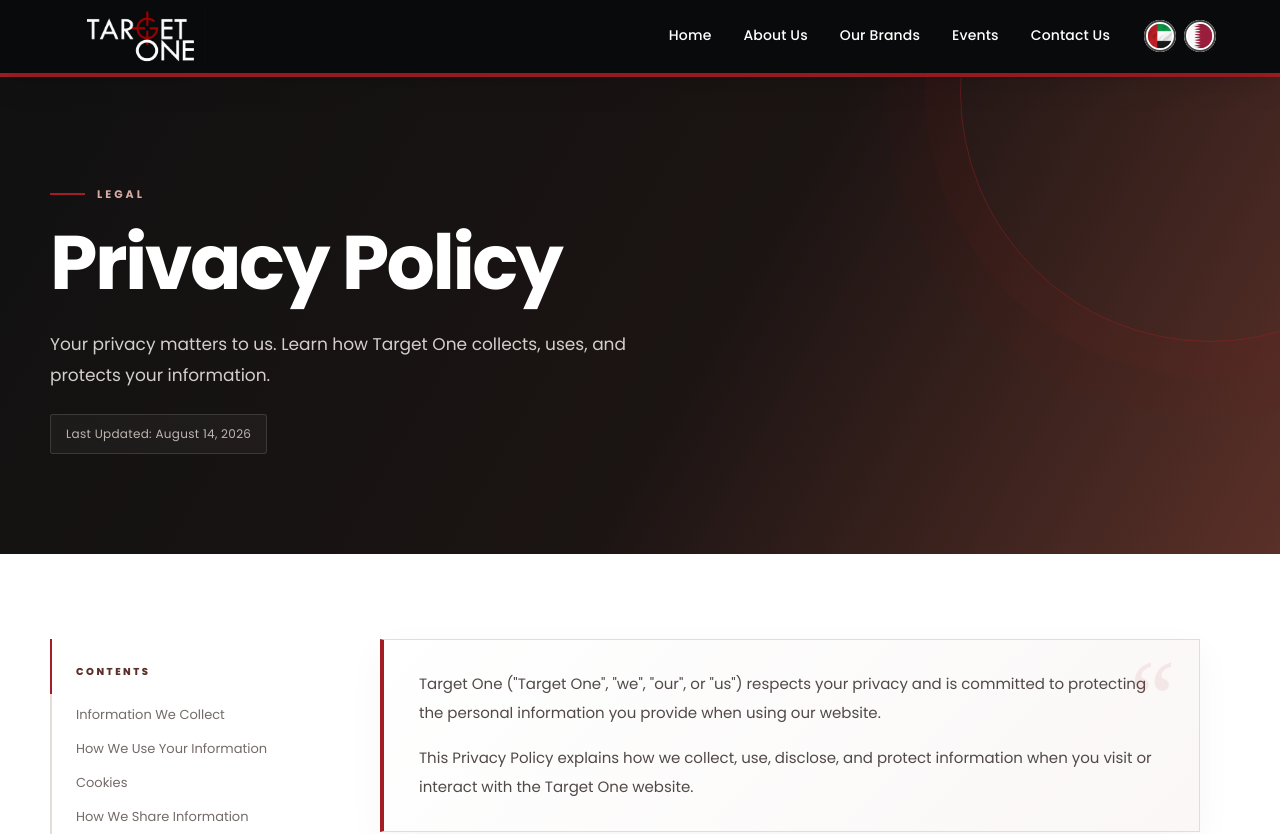
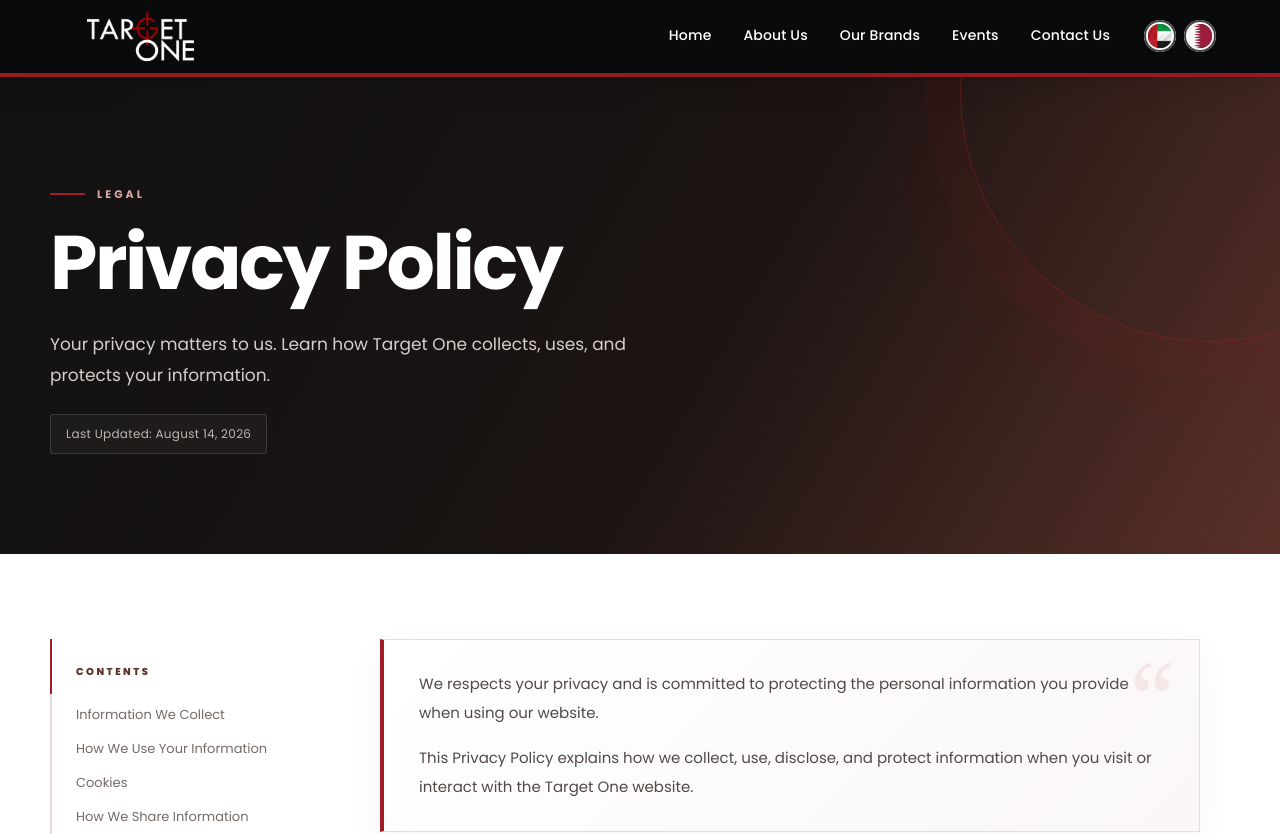
Before and after one commit to gurusaivs18/TG-1, a React (Vite) app: page /privacy-policy in a window 1280 px wide. Shown: the top 834 px of the page. Built offline with nearby package versions, Linux system fonts and the light colour scheme.

Commit message:
privacy updated

```diff
--- a/src/components/PrivacyPolicy.jsx
+++ b/src/components/PrivacyPolicy.jsx
@@ -1,4 +1,3 @@
-
 import "../css/PrivacyPolicy.css";
 
 export default function PrivacyPolicy() {
@@ -44,9 +43,8 @@
           <article className="privacy-article">
             <div className="privacy-intro">
               <p>
-                Target One ("Target One", "we", "our", or "us") respects your
-                privacy and is committed to protecting the personal information
-                you provide when using our website.
+                We respects your privacy and is committed to protecting the
+                personal information you provide when using our website.
               </p>
 
               <p>
```
